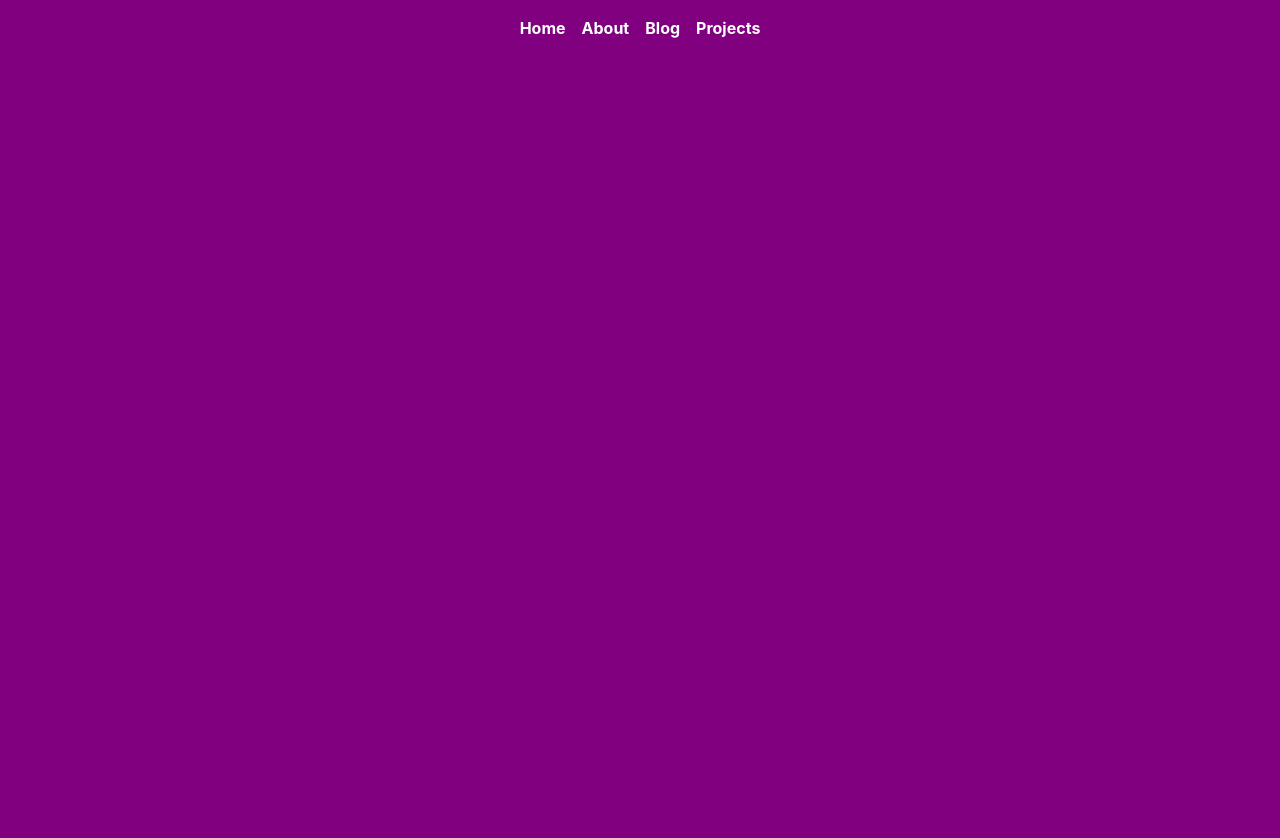
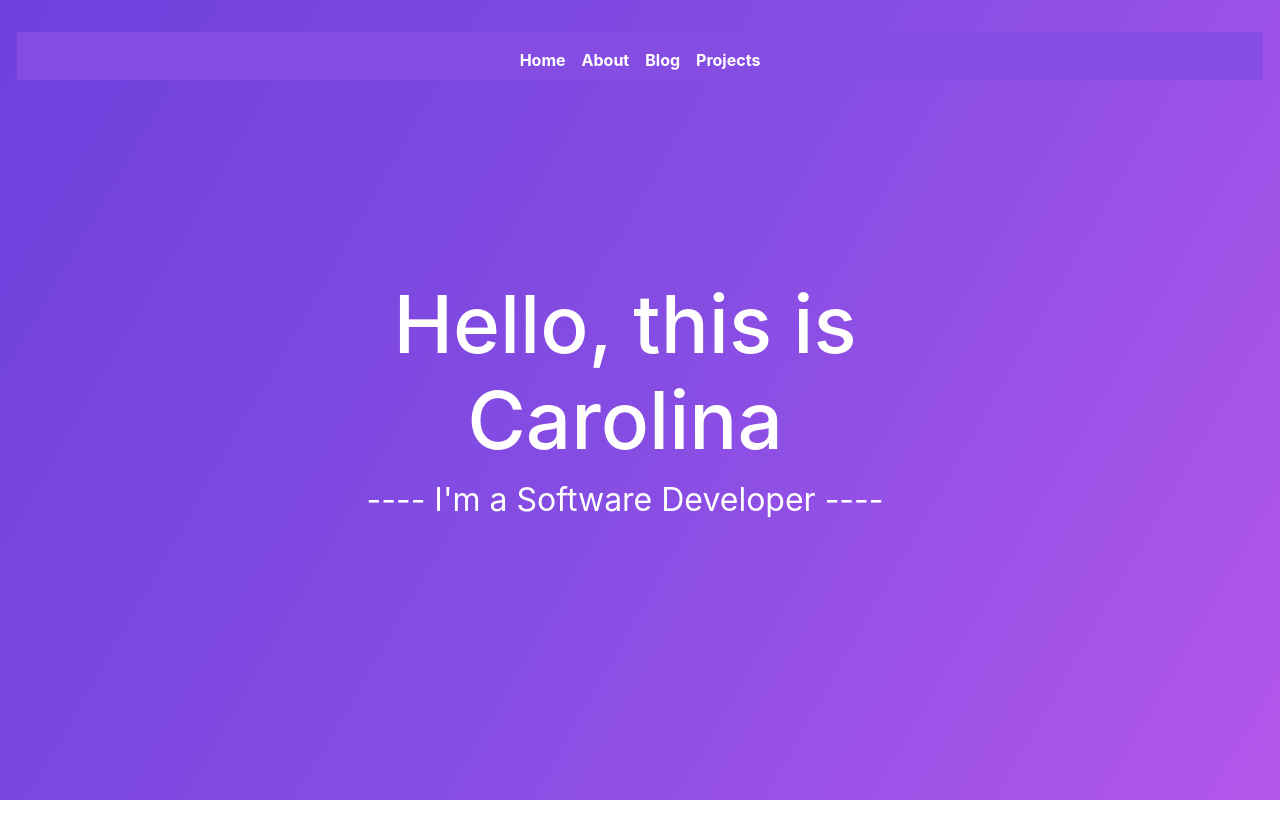
Before and after one commit to carolinajimenez26/carolinajimenez26.github.io, a React (Create React App) app in the folder web/: page / in a window 1280 px wide. Shown: the top 838 px of the page. After the commit the page ends 800 px from the top, so only its background shows below. Built offline with nearby package versions, Linux system fonts and the light colour scheme.

Commit message:
changes color in Header and NavHeader and aligns text in the center

```diff
--- a/web/src/components/Header/Header.css
+++ b/web/src/components/Header/Header.css
@@ -1,4 +1,21 @@
 .Header {
-  height: 200vh;
-  background-color: purple;
+  height: 100vh;
+  background: linear-gradient(120deg, #6e40dd, #864de3, #b356eb);
+  padding: 2em;
 }
+
+.Header #text-elem {
+  position: absolute;
+  top: 50%;
+  left: 50%;
+  -webkit-transform: translate(-50%, -50%);
+  transform: translate(-50%, -50%);
+}
+
+.Header #text-elem h1 {
+  font-size: 5em;
+}
+
+.Header #text-elem span {
+  font-size: 2em;
+}
--- a/web/src/components/Header/Header.js
+++ b/web/src/components/Header/Header.js
@@ -6,7 +6,15 @@ class Header extends React.Component {
   render() {
     return (
       <div className="Header">
-        <HeaderNav />
+        <div className="row">
+          <HeaderNav />
+        </div>
+        <div className="row d-flex justify-content-center" id="text-elem">
+          <h1 className="text-white">Hello, this is Carolina</h1>
+          <span className="text-white">
+            ---- I'm a Software Developer ----
+          </span>
+        </div>
       </div>
     );
   }
--- a/web/src/components/HeaderNav/HeaderNav.css
+++ b/web/src/components/HeaderNav/HeaderNav.css
@@ -1,5 +1,5 @@
 .Nav {
-  background-color: purple;
   width: 100%;
   height: 3em;
+  background-color: #864de3;
 }
```
